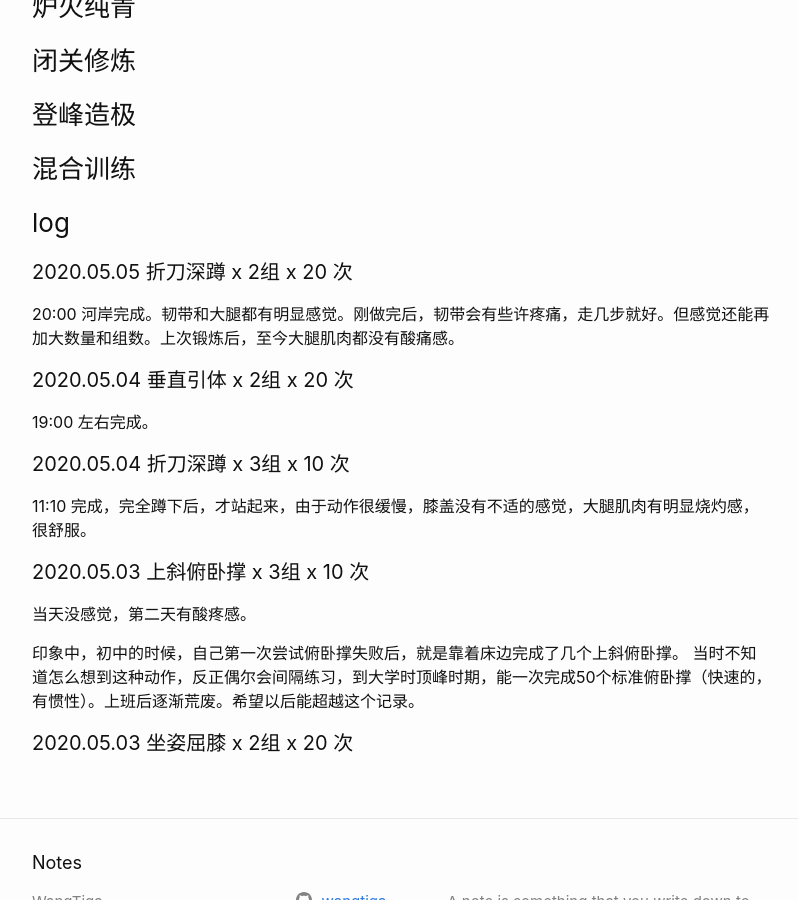
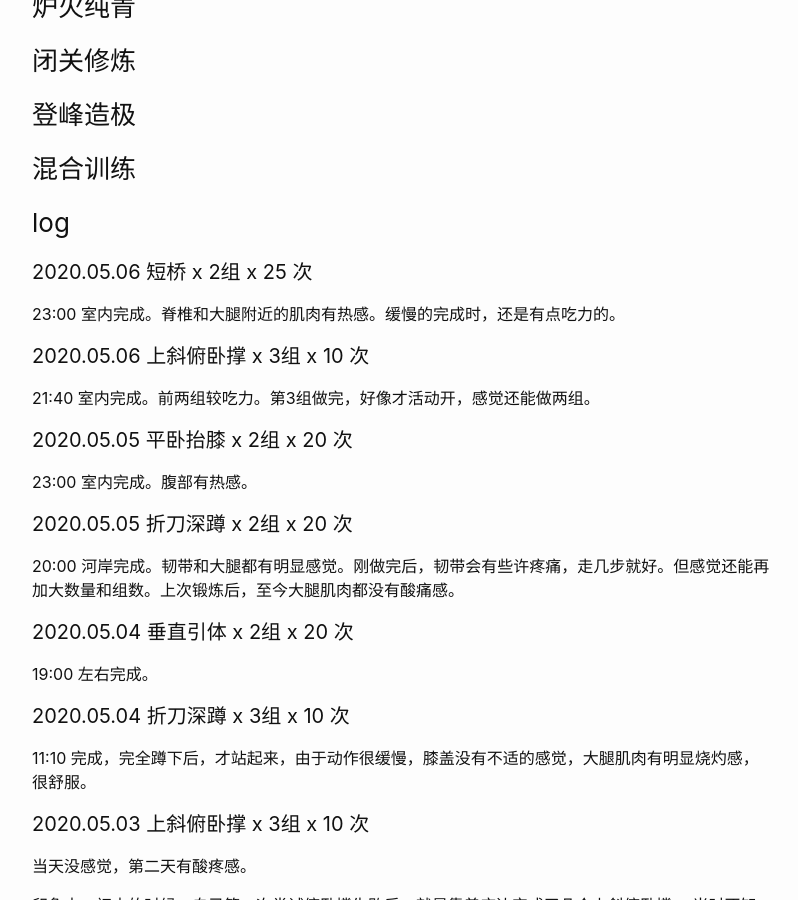
Before and after one commit to wangtiga/wangtiga.github.io, a Jekyll site: the page built from _previews/exercise.md, in a window 1280 px wide and 900 px high, scrolled down 653 px. Shown: the whole window, without its empty margins (238-1036 px from the left). Built offline with Jekyll 4.4.1, drawn with Linux system fonts in a browser that asks for light colours.

Commit message:
updated from mac

```diff
--- a/_previews/exercise.md
+++ b/_previews/exercise.md
@@ -32,9 +32,25 @@ tags:   todo
 
 
 
+#### 2020.05.06 短桥 x 2组 x 25 次
+
+23:00 室内完成。脊椎和大腿附近的肌肉有热感。缓慢的完成时，还是有点吃力的。
+
+#### 2020.05.06 上斜俯卧撑 x 3组 x 10 次
+
+21:40 室内完成。前两组较吃力。第3组做完，好像才活动开，感觉还能做两组。
+
+
+
+#### 2020.05.05 平卧抬膝 x 2组 x 20 次
+
+23:00 室内完成。腹部有热感。
+
 #### 2020.05.05 折刀深蹲 x 2组 x 20 次
 
 20:00 河岸完成。韧带和大腿都有明显感觉。刚做完后，韧带会有些许疼痛，走几步就好。但感觉还能再加大数量和组数。上次锻炼后，至今大腿肌肉都没有酸痛感。
+
+
 
 #### 2020.05.04 垂直引体 x 2组 x 20 次
 
@@ -43,6 +59,9 @@ tags:   todo
 #### 2020.05.04 折刀深蹲 x 3组 x 10 次
 
 11:10 完成，完全蹲下后，才站起来，由于动作很缓慢，膝盖没有不适的感觉，大腿肌肉有明显烧灼感，很舒服。
+
+
+
 
 #### 2020.05.03 上斜俯卧撑 x 3组 x 10 次
 
```
Also changed, not shown: _previews/2019-06-27-4742_2013_04.md (+4 -4 lines), 1 other file.
